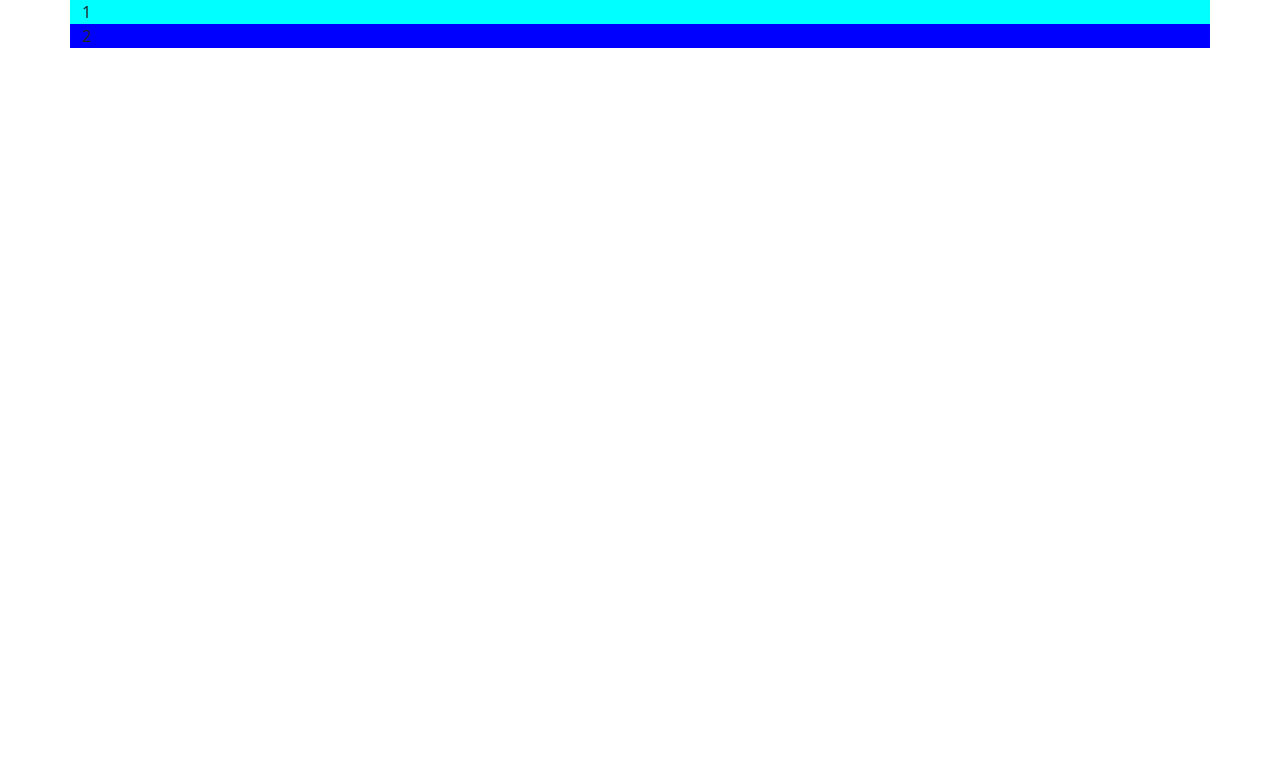
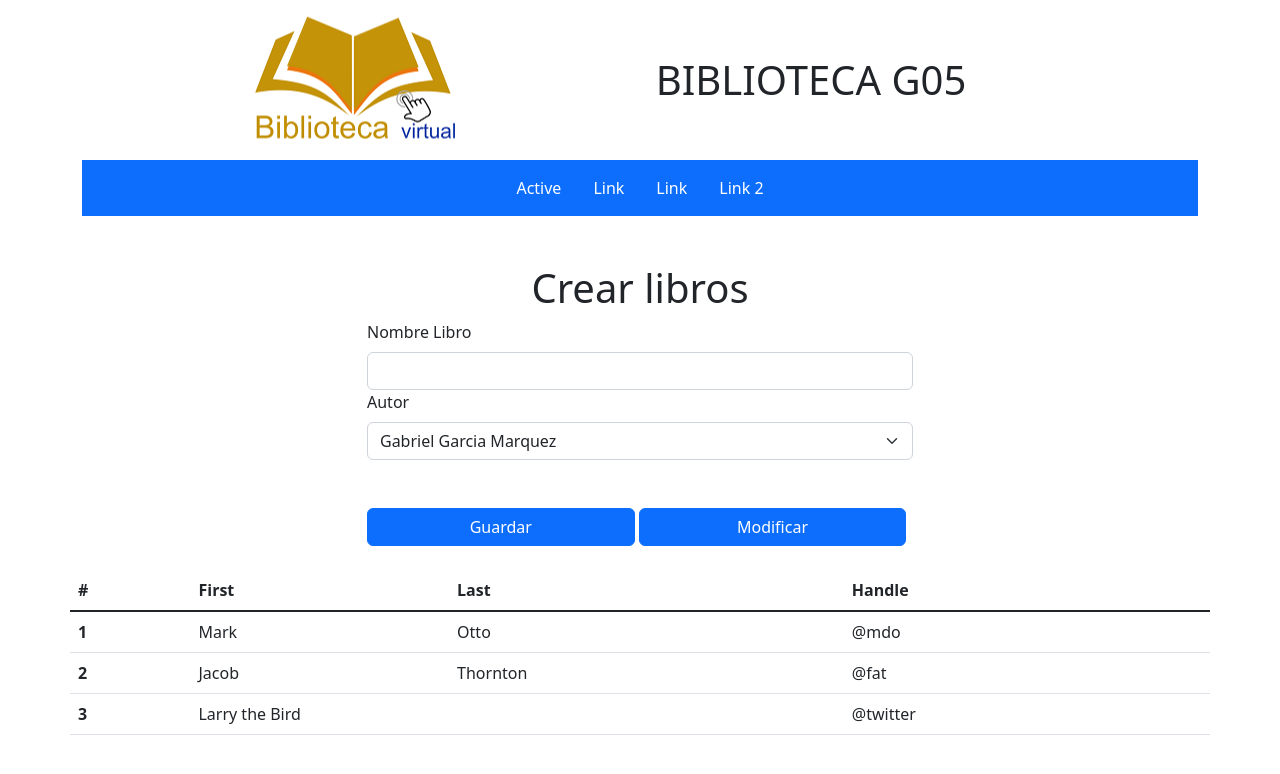
Before and after one commit to MiguelAngelDG29/prueba, a plain HTML site: page libros.html in a window 1280 px wide. Drawn offline with nearby package versions, Linux system fonts and the light colour scheme.

Commit message:
bootstrap

```diff
--- a/estilos/libros.css
+++ b/estilos/libros.css
@@ -1,6 +1,51 @@
-.caja1{
-    background-color: aqua;
+.caja_logo{
+    background-color:white;
+    height: 160px;
+    position: relative;
 }
-.caja2{
-    background-color:blue;
+.caja_logo img{
+    position: absolute;
+    left: 50%;
+    top: 50%;
+    transform: translate(-50%, -50%);
+    -webkit-transform: translate(-50%, -50%);
 }
+
+.caja_titulo{
+    background-color:white;
+    height: 160px;
+    position: relative;
+}
+.caja_titulo h1{
+    position: absolute;
+    left: 30%;
+    top: 50%;
+    transform: translate(-50%, -50%);
+    -webkit-transform: translate(-50%, -50%);
+}
+
+.nav-link{
+    color:white;
+}
+
+/*formulario*/
+.caja_formulario1{
+    background-color:white
+}
+
+.caja_formulario2{
+    background-color:white;
+}
+
+.caja_formulario3{
+    background-color:white;
+}
+
+.titulo_formulario{
+    text-align: center;
+}
+
+.botones_formulario{
+    width: 49%;
+}
+/*fin formulario*/
--- a/libros.html
+++ b/libros.html
@@ -13,17 +13,98 @@
 <body>
     <div class="container">
         <div class="row">
-            <div class="caja1">
-                1
+            <div class="col-12 col-md-6 caja_logo">
+                <img src="/img/imagen1.png" />
             </div>
-            <div class="caja2">
-                2
+            <div class="col-12 col-md-6 caja_titulo">
+                <h1 class="color1">BIBLIOTECA G05</h1>
             </div>
+            <div class="col-12">
+                <nav class="navbar navbar-dark bg-primary justify-content-center">
+                <!--<nav class="navbar navbar-dark justify-content-center" style="background-color: #e3f2fd;">-->
+                    <ul class="nav">
+                        <li class="nav-item">
+                            <a class="nav-link active" aria-current="page" href="#">
+                                Active
+                            </a>
+                        </li>
+                        <li class="nav-item">
+                            <a class="nav-link" href="#">Link</a>
+                        </li>
+                        <li class="nav-item">
+                            <a class="nav-link" href="#">Link</a>
+                        </li>
+                        <li class="nav-item">
+                            <a class="nav-link" href="#">Link 2</a>
+                        </li>
+                    </ul>
+                </nav>
+
+            </div>
+
 
         </div>
     </div>
+    <br /><br />
+    <div class="container">
+        <div class="row">
+            <div class="col-12 col-md-3 caja_formulario1"></div>
+            <div class="col-12 col-md-6 caja_formulario2">
+                <h1 class="titulo_formulario" id="titulo-formulario">Crear libros</h1>
+                    <form class="formulario">
+                        <label class="form-label">Nombre Libro</label>
+                        <input class="form-control" type="text" id="nombre_libro" name="nombre_libro" />
 
+                        <label class="form-label">Autor</label>
+                        <select class="form-select" id="autor">
+                            <option value="1">Gabriel Garcia Marquez</option>
+                            <option value="2">Mario Beneedetti</option>
 
+                        </select>
+                        <br /><br />
+
+                        <input class="btn btn-primary botones_formulario" type="submit" value="Guardar" />
+                        <input class="btn btn-primary botones_formulario" type="submit" value="Modificar" />
+                    </form>
+
+            </div>
+            <div class="col-12 col-md-3 caja_formulario3"></div>
+        </div>
+    </div>
+    <br />
+    <div class="container">
+        <div class="row">
+            <table class="table">
+                <thead>
+                <tr>
+                    <th scope="col">#</th>
+                    <th scope="col">First</th>
+                    <th scope="col">Last</th>
+                    <th scope="col">Handle</th>
+                </tr>
+                </thead>
+                <tbody class="table-group-divider">
+                <tr>
+                    <th scope="row">1</th>
+                    <td>Mark</td>
+                    <td>Otto</td>
+                    <td>@mdo</td>
+                </tr>
+                <tr>
+                    <th scope="row">2</th>
+                    <td>Jacob</td>
+                    <td>Thornton</td>
+                    <td>@fat</td>
+                </tr>
+                <tr>
+                    <th scope="row">3</th>
+                    <td colspan="2">Larry the Bird</td>
+                    <td>@twitter</td>
+                </tr>
+                </tbody>
+            </table>
+        </div>
+    </div>
 
 </body>
 </html>
```
Also changed, not shown: estilos/login.css (added, +31 -0 lines), index.html (+2 -4 lines), login.html (added, +37 -0 lines), img/imagen3.png (added).
